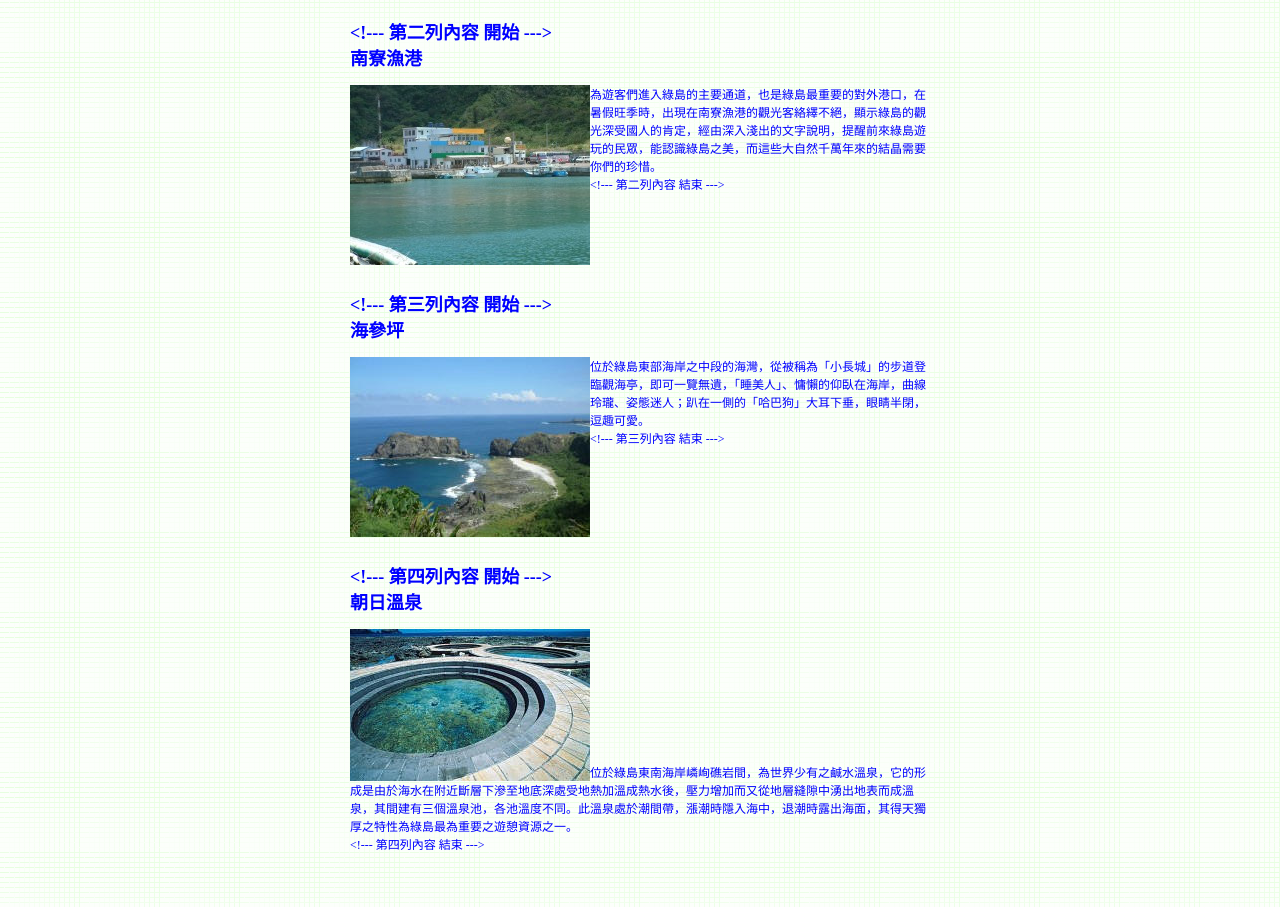
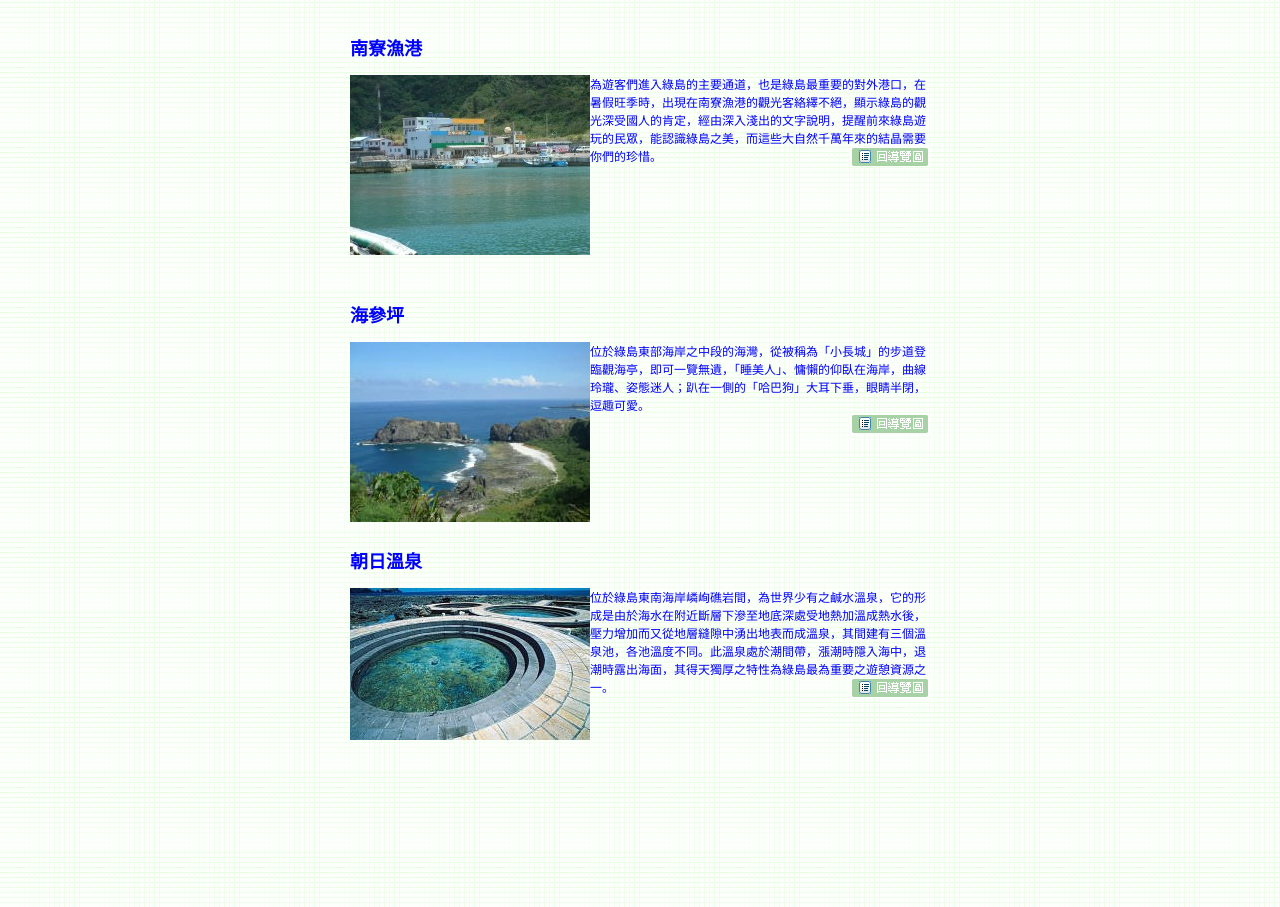
Before and after one commit to overtop216041/0413-108and110, a plain HTML site: page 108/108/index.html in a window 1280 px wide. Shown: the part 912-1819 px from the top of the page. Drawn offline with Linux system fonts and the light colour scheme.

Commit message:
Add files via upload

```diff
--- a/108/108/index.html
+++ b/108/108/index.html
@@ -32,30 +32,30 @@ body {
 </p>
 <table width="600" border="0" align="center" cellpadding="0" cellspacing="10" id="content">
   <tr>
-    <td><h2>&lt;!--- 第一列內容 開始 ---&gt;<br />
+    <td><h2><br />
         <a name="a" id="a"></a>綠島機場</h2>
       <p><img src="images/p1.jpg" width="240" height="180" align="left" />提供離島最便捷的交通，前往綠島旅遊，目前可以搭乘華信航空公司的小型飛機，航行時間只需15分鐘左右。對遊客們是很便利的交通選擇，唯航班飛行受氣候影響很大，搭乘前應先注意天候狀況，如風速太大或降雨等因素都影響飛機航行與否。<br />
-    &lt;!--- 第一列內容 結束 ---&gt;<a href="#top"><img src="images/top.gif" width="80" height="20" title="回導覽圖" border="0" align="right" /></a></p></td>
+      <a href="#top"><img src="images/top.gif" width="80" height="20" title="回導覽圖" border="0" align="right" /></a></p></td>
   </tr>
   <tr>
-    <td><h2>&lt;!--- 第二列內容 開始 ---&gt;<br />
+    <td><h2><br />
         <a name="b" id="b"></a>南寮漁港</h2>
-      <p><img src="images/p2.jpg" width="240" height="180" align="left" />為遊客們進入綠島的主要通道，也是綠島最重要的對外港口，在暑假旺季時，出現在南寮漁港的觀光客絡繹不絕，顯示綠島的觀光深受國人的肯定，經由深入淺出的文字說明，提醒前來綠島遊玩的民眾，能認識綠島之美，而這些大自然千萬年來的結晶需要你們的珍惜。<br />
-    &lt;!--- 第二列內容 結束 ---&gt;</p></td>
+      <p><img src="images/p2.jpg" width="240" height="180" align="left" />為遊客們進入綠島的主要通道，也是綠島最重要的對外港口，在暑假旺季時，出現在南寮漁港的觀光客絡繹不絕，顯示綠島的觀光深受國人的肯定，經由深入淺出的文字說明，提醒前來綠島遊玩的民眾，能認識綠島之美，而這些大自然千萬年來的結晶需要你們的珍惜。<img src="images/top.gif" width="80" height="20" title="回導覽圖" border="0" align="right" /><br />
+      </p></td>
   </tr>
   <tr>
-    <td><h2>&lt;!--- 第三列內容 開始 ---&gt;<br />
+    <td><h2><br />
         <a name="c" id="c"></a>海參坪</h2>
       <p><img src="images/p3.jpg" width="240" height="180" align="left" />位於綠島東部海岸之中段的海灣，從被稱為「小長城」的步道登臨觀海亭，即可一覽無遺，「睡美人」、慵懶的仰臥在海岸，曲線玲瓏、姿態迷人；趴在一側的「哈巴狗」大耳下垂，眼睛半閉，逗趣可愛。<br />
-        &lt;!--- 第三列內容 結束 ---&gt;<br />
+        <img src="images/top.gif" width="80" height="20" title="回導覽圖" border="0" align="right" /><br />
     </p></td>
   </tr>
   <tr>
-    <td><h2>&lt;!--- 第四列內容 開始 ---&gt;<br />
-        <a name="d" id="d"></a>朝日溫泉</h2>
-      <p><img src="images/p4.jpg" width="240" height="152" align="absbottom" />位於綠島東南海岸嶙峋礁岩間，為世界少有之鹹水溫泉，它的形成是由於海水在附近斷層下滲至地底深處受地熱加溫成熱水後，壓力增加而又從地層縫隙中湧出地表而成溫泉，其間建有三個溫泉池，各池溫度不同。此溫泉處於潮間帶，漲潮時隱入海中，退潮時露出海面，其得天獨厚之特性為綠島最為重要之遊憩資源之一。<br />
-        &lt;!--- 第四列內容 結束 ---&gt;<br />
-    </p></td>
+    <td><h2><a name="d" id="d"></a>朝日溫泉</h2>
+      <p><img src="images/p4.jpg" width="240" height="152" align="left" />位於綠島東南海岸嶙峋礁岩間，為世界少有之鹹水溫泉，它的形成是由於海水在附近斷層下滲至地底深處受地熱加溫成熱水後，壓力增加而又從地層縫隙中湧出地表而成溫泉，其間建有三個溫泉池，各池溫度不同。此溫泉處於潮間帶，漲潮時隱入海中，退潮時露出海面，其得天獨厚之特性為綠島最為重要之遊憩資源之一。<img src="images/top.gif" width="80" height="20" title="回導覽圖" border="0" align="right" /></p>
+      <h2>&nbsp;</h2>
+      <h2><br />
+    </h2></td>
   </tr>
 </table>
 <p>&nbsp;</p>
```
